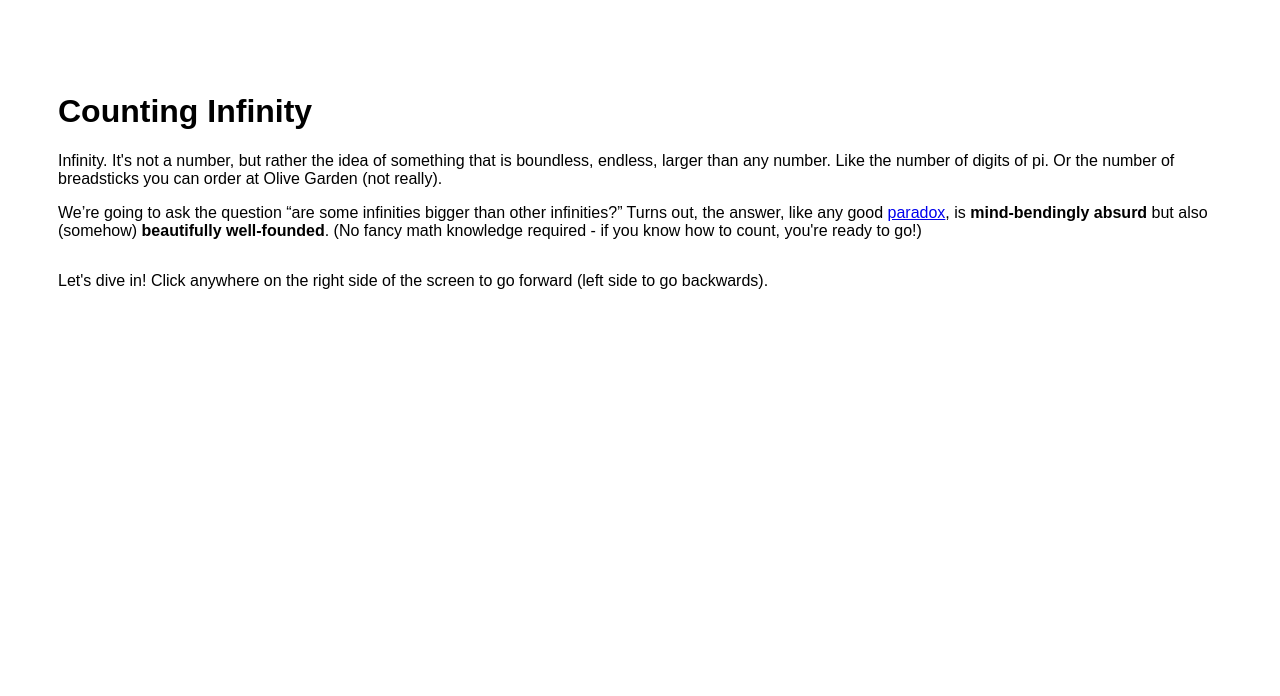
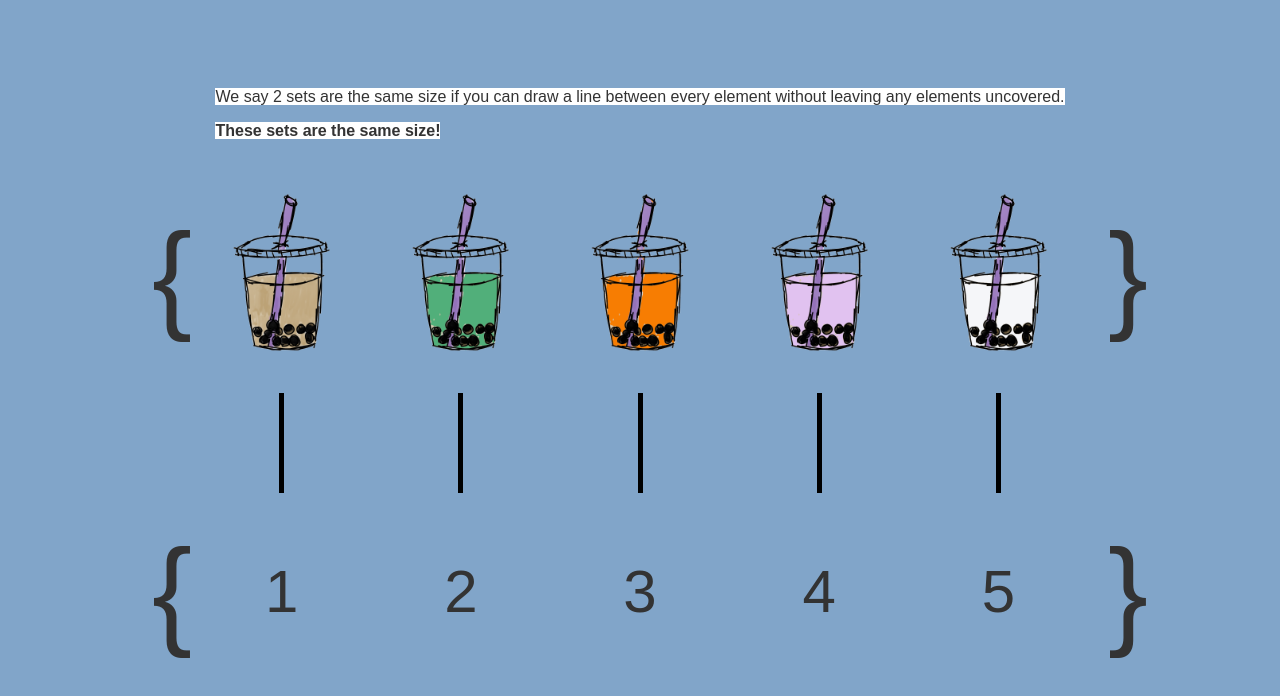
Before and after one commit to mmcghee18/infinity, a React (Create React App) app: page / in a window 1280 px wide. Shown: the top 696 px of the page. Built offline with nearby package versions, Linux system fonts and the light colour scheme.

Commit message:
slightly more stylish

```diff
--- a/src/App.js
+++ b/src/App.js
@@ -4,7 +4,7 @@ import Counting from "./article-components/Counting.jsx";
 import Touch from "./Touch.jsx";
 
 function App() {
-  const [currentStep, setCurrentStep] = useState(0);
+  const [currentStep, setCurrentStep] = useState(4);
   console.log({ currentStep });
 
   return (
--- a/src/article-components/Counting.jsx
+++ b/src/article-components/Counting.jsx
@@ -1,11 +1,8 @@
 import React, { useState, useEffect } from "react";
 import {
   FullPageContainer,
-  SetImage,
-  CurlyBrace,
-  SetContainer,
-  Line,
   ExplainerText,
+  WhiteText,
 } from "../styles/styles.js";
 import useKeyPress from "../hooks/useKeyPress.js";
 import SameSizeSet from "./Counting/SameSizeSet.jsx";
@@ -14,26 +11,36 @@ import _ from "lodash";
 
 const textSteps = [
   <p>
+    <WhiteText>
       To start, let's talk about <strong>counting</strong> ✋🏽
+    </WhiteText>
   </p>,
   <p>
-    When we say we have 5 bobas, it means we have one for every number from 1 to
-    5.
+    <WhiteText>
+      When we say we have 5 bobas, it means we have one for every number from 1
+      to 5.
+    </WhiteText>
   </p>,
   <p>
+    <WhiteText>
       These are sets. They're just collections of distinct objects, they can
       contain anything (numbers, boba drinks, Jacob Collier albums, other sets)!
+    </WhiteText>
   </p>,
   <>
     <p>
+      <WhiteText>
         We say 2 sets are the same size if you can draw a line between every
         element without leaving any elements uncovered.
+      </WhiteText>
     </p>
     <p>
+      <WhiteText>
         <strong>These sets are the same size!</strong>
+      </WhiteText>
     </p>
   </>,
-  <p>But these ones aren't. Someone's missing a buddy!</p>,
+  <WhiteText>But these ones aren't. Someone's missing a buddy!</WhiteText>,
 ];
 
 const Counting = ({ visible, startStep, currentStep, setCurrentStep }) => {
--- a/src/article-components/Header.jsx
+++ b/src/article-components/Header.jsx
@@ -1,5 +1,5 @@
-import React, { useState, useEffect } from "react";
-import { FullPageContainer, KeyboardKey } from "../styles/styles.js";
+import React from "react";
+import { FullPageContainer, WhiteText } from "../styles/styles.js";
 import { useSpring, animated } from "react-spring";
 import useKeyPress from "../hooks/useKeyPress.js";
 
@@ -71,8 +71,10 @@ const Header = ({ visible, currentStep, setCurrentStep }) => {
         </p>
         <div style={{ display: "flex", alignItems: "center" }}>
           <p style={{ marginRight: "20px" }}>
-            Let's dive in! Click anywhere on the right side of the screen to go
-            forward (left side to go backwards).
+            <WhiteText>
+              Let's dive in! Click anywhere on the right side of the screen to
+              go forward (left side to go backwards).
+            </WhiteText>
           </p>
         </div>
       </div>
--- a/src/styles/styles.js
+++ b/src/styles/styles.js
@@ -3,8 +3,8 @@ import styled, { createGlobalStyle } from "styled-components";
 export const GlobalStyle = createGlobalStyle`
   body {
     font-family: Rubik, sans-serif;
-    background-color: white;
-    color: black;
+    background-color: #81a5c9;
+    color: #333333;
   }
 `;
 
@@ -85,3 +85,7 @@ export const RightTouch = styled.div`
   width: 65%;
   height: 100%;
 `;
+
+export const WhiteText = styled.span`
+  background: white;
+`;
```
Also changed, not shown: src/article-components/Counting/DifferentSizeSet.jsx (+1 -8 lines). Lines whose indentation alone changed are shown as unchanged.
